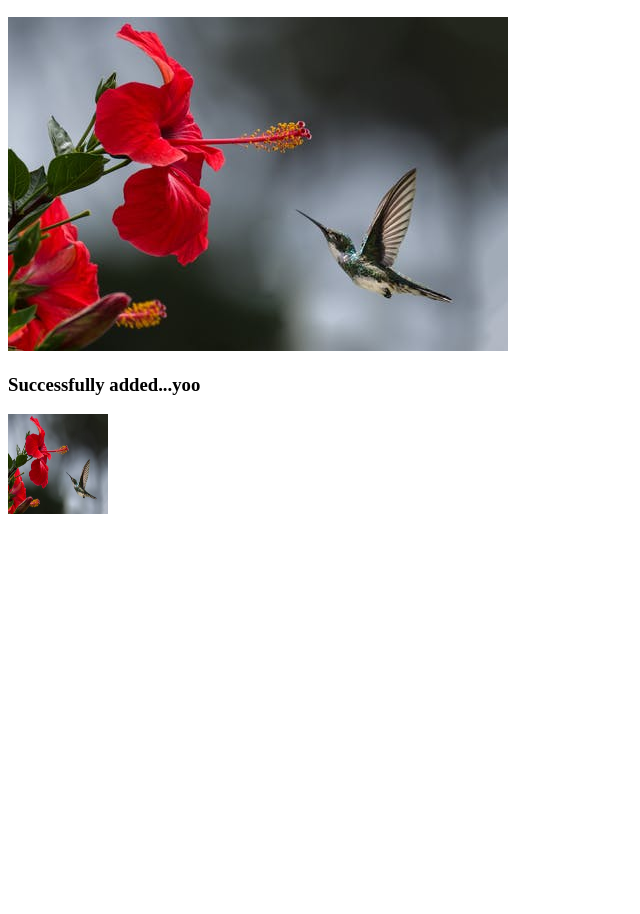
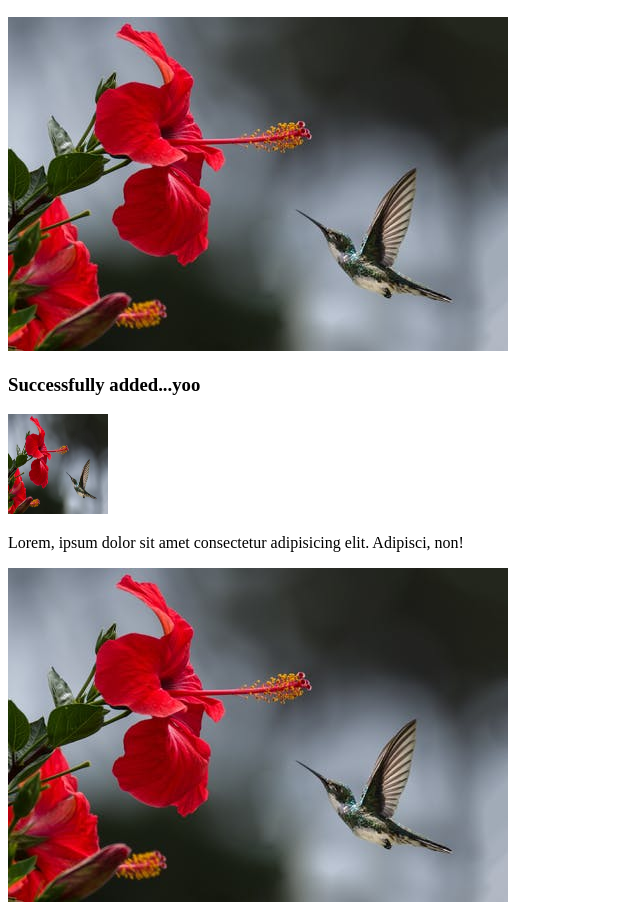
Before and after one commit to NakibSifatullah/git-repo2-jhankar, a plain HTML site: page index.html in a window 1280 px wide. Shown: the part 110-1024 px from the top of the page, without its empty margins (0-640 px from the left). Before the commit the page ends 800 px from the top, so only its background shows below. Drawn offline with Linux system fonts and the light colour scheme.

Commit message:
new link image added

```diff
--- a/index.html
+++ b/index.html
@@ -12,6 +12,8 @@
     <img src="pexels-photo-1133957.jpeg" alt="new">
     <h3><b>Successfully added...yoo</b></h3>
     <img src="pexels-photo-1133957.jpeg" alt="" style="width: 100px; height: 100px;">
-
+    <p>Lorem, ipsum dolor sit amet consectetur adipisicing elit. Adipisci, non!</p>
+    <u><a href="#"><img src="pexels-photo-1133957.jpeg" alt=""></a>
+    </u>
 </body>
 </html>
```
